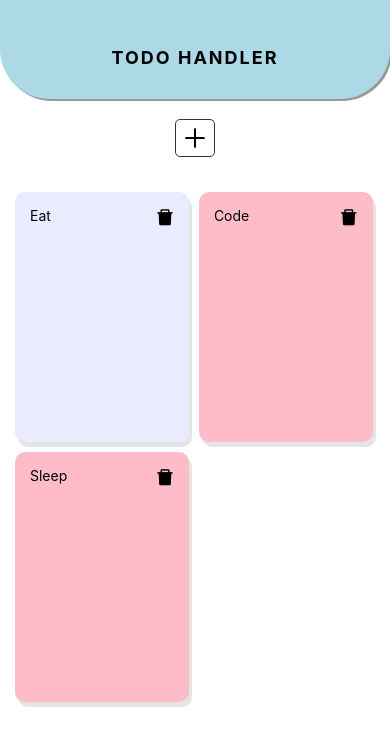
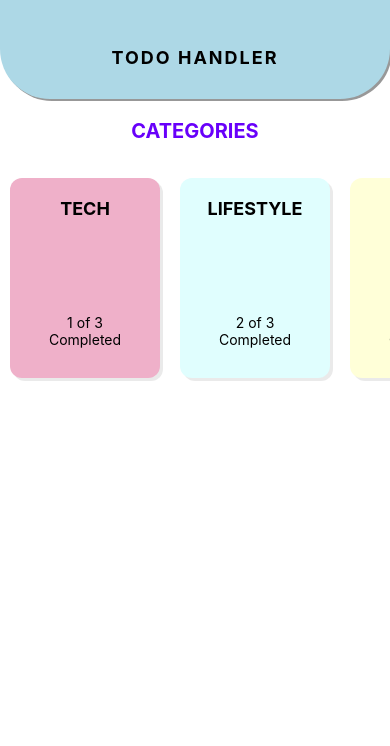
Before and after one commit to ceosss/todo-app, a React Native app: screen / in a window 390 px wide. Shown: the top 746 px of the page. Built offline with nearby package versions, Linux system fonts and the light colour scheme.

Commit message:
UPDATE: Added Category Cards and todo's inside a category

```diff
--- /dev/null
+++ b/components/CategoryItem.jsx
@@ -0,0 +1,58 @@
+import React, { useState } from "react";
+import { StyleSheet, Text, View, TouchableOpacity } from "react-native";
+import { getColor } from "../data";
+import CategoryModal from "./CategoryModal";
+
+const CategoryItem = ({ data }) => {
+  const [modalVisible, toggleModalVisible] = useState(false);
+  const completed = data.todo.filter((todo) => todo.done).length;
+  return (
+    <TouchableOpacity
+      style={[styles.categoryItem, { backgroundColor: getColor() }]}
+      onPress={() => toggleModalVisible(true)}
+    >
+      <Text style={styles.categoryName}>{data.category.toUpperCase()}</Text>
+      <View style={styles.stats}>
+        <Text>
+          {completed} of {data.todo.length}
+        </Text>
+        <Text>Completed</Text>
+      </View>
+      <CategoryModal
+        data={data}
+        visible={modalVisible}
+        toggleVisible={toggleModalVisible}
+      />
+    </TouchableOpacity>
+  );
+};
+
+export default CategoryItem;
+
+const styles = StyleSheet.create({
+  categoryItem: {
+    width: 150,
+    height: 200,
+    alignItems: "center",
+    backgroundColor: "lightgray",
+    marginHorizontal: 10,
+    marginVertical: 15,
+    padding: 20,
+    borderRadius: 12,
+    shadowColor: "#333",
+    shadowOffset: { width: 3, height: 3 },
+    shadowOpacity: 0.1,
+    elevation: 5,
+  },
+  categoryName: {
+    fontSize: 18,
+    fontWeight: "bold",
+  },
+  stats: {
+    position: "absolute",
+    bottom: 30,
+    justifyContent: "center",
+    alignItems: "center",
+    width: "100%",
+  },
+});
--- /dev/null
+++ b/components/CategoryModal.jsx
@@ -0,0 +1,51 @@
+import React from "react";
+import { StyleSheet, Text, View, Modal, FlatList } from "react-native";
+import { AntDesign } from "@expo/vector-icons";
+import TodoItem from "./todoItem";
+
+const CategoryModal = ({ data, visible, toggleVisible }) => {
+  const closeModal = () => toggleVisible(false);
+  return (
+    <Modal visible={visible} onRequestClose={closeModal} animationType="slide">
+      <View style={styles.categoryNameContainer}>
+        <Text style={styles.categoryName}>{data.category.toUpperCase()}</Text>
+        <AntDesign
+          name="close"
+          size={24}
+          color="black"
+          style={styles.cross}
+          onPress={closeModal}
+        />
+      </View>
+      <View style={styles.todos}>
+        <FlatList
+          data={data.todo}
+          renderItem={({ item }) => <TodoItem data={item} />}
+          keyExtractor={(item, index) => "key" + index}
+        />
+      </View>
+    </Modal>
+  );
+};
+
+export default CategoryModal;
+
+const styles = StyleSheet.create({
+  categoryNameContainer: {
+    alignItems: "center",
+    padding: 25,
+    marginBottom: 20,
+    borderBottomLeftRadius: 50,
+    backgroundColor: "yellowgreen",
+  },
+  categoryName: {
+    fontSize: 22,
+    fontWeight: "bold",
+    color: "white",
+  },
+  cross: {
+    position: "absolute",
+    top: 8,
+    right: 8,
+  },
+});
--- a/components/todo.jsx
+++ b/components/todo.jsx
@@ -7,48 +7,26 @@ import {
   Modal,
   TouchableOpacity,
 } from "react-native";
-import { AntDesign } from "@expo/vector-icons";
-import TodoInput from "./todoInput";
-import TodoItem from "./todoItem";
+import CategoryItem from "./CategoryItem";
+import data from "../data";
 
 const Todo = () => {
-  const [todos, setTodos] = useState([
-    { name: "Eat", done: false, id: "1" },
-    { name: "Code", done: false, id: "2" },
-    { name: "Sleep", done: false, id: "3" },
-  ]);
-  const [showTodoInput, toggleShowTodoInput] = useState(false);
-  const deleteTodo = (id) => setTodos(todos.filter((todo) => todo.id !== id));
-  const addTodo = (data) => setTodos([data, ...todos]);
+  const [todos, setTodos] = useState(data);
   return (
     <View style={styles.container}>
       <View style={styles.header}>
         <Text style={styles.headerText}>TODO HANDLER</Text>
       </View>
-      <TouchableOpacity
-        style={styles.iconHolder}
-        onPress={() => toggleShowTodoInput(true)}
-      >
-        <AntDesign name="plus" size={24} color="black" style={styles.icon} />
-      </TouchableOpacity>
-      <Modal
-        visible={showTodoInput}
-        animationType="slide"
-        onRequestClose={() => toggleShowTodoInput(false)}
-      >
-        <TodoInput
-          addTodo={addTodo}
-          toggleShowTodoInput={toggleShowTodoInput}
-        />
-      </Modal>
-      <View style={styles.content}>
+      <View style={styles.categoryContainer}>
+        <Text style={styles.categoryText}>CATEGORIES</Text>
+      </View>
+      <View style={styles.category}>
         <FlatList
-          data={todos}
-          renderItem={({ item }) => (
-            <TodoItem data={item} deleteTodo={deleteTodo} />
-          )}
-          horizontal={false}
-          numColumns={2}
+          data={data}
+          renderItem={({ item }) => <CategoryItem data={item} />}
+          horizontal={true}
+          showsHorizontalScrollIndicator={false}
+          keyExtractor={(item, index) => "key" + index}
         />
       </View>
     </View>
@@ -80,21 +58,15 @@ const styles = StyleSheet.create({
     textAlign: "center",
     letterSpacing: 2,
   },
-  iconHolder: {
-    width: "100%",
+  categoryContainer: {
     justifyContent: "center",
     alignItems: "center",
     marginVertical: 20,
   },
-  icon: {
-    paddingVertical: 5,
-    paddingHorizontal: 7,
-    borderColor: "#333",
-    borderWidth: 1,
-    borderRadius: 5,
+  categoryText: {
+    fontSize: 20,
+    fontWeight: "bold",
+    color: "#6800fa",
   },
-  content: {
-    flex: 1,
-    padding: 10,
-  },
+  category: {},
 });
--- a/components/todoItem.jsx
+++ b/components/todoItem.jsx
@@ -1,18 +1,16 @@
 import React from "react";
 import { StyleSheet, Text, View, TouchableOpacity } from "react-native";
+import { getColor } from "../data";
 import { AntDesign } from "@expo/vector-icons";
 
-const TodoItem = ({ data, deleteTodo }) => {
+const TodoItem = ({ data }) => {
   const backColor = {
     backgroundColor: getColor(),
   };
   return (
     <View style={[styles.todoItem, backColor]}>
       <Text>{data.name}</Text>
-      <TouchableOpacity
-        onPress={() => deleteTodo(data.id)}
-        style={styles.opacity}
-      >
+      <TouchableOpacity style={styles.opacity}>
         <AntDesign name="delete" size={18} color="black" />
       </TouchableOpacity>
     </View>
@@ -21,41 +19,19 @@ const TodoItem = ({ data, deleteTodo }) => {
 
 export default TodoItem;
 
-const getColor = () => {
-  const colors = [
-    "#FEBCC8",
-    "#FFFFD8",
-    "#EAEBFF",
-    "#E0FEFE",
-    "#D3EEFF",
-    "#EFB0C9",
-    "#F4C2D7",
-    "#F8DAE9",
-    "#B9D6F3",
-    "#A1C9F1",
-    "#F1E8D9",
-  ];
-  const random = Math.floor(Math.random() * colors.length);
-
-  return colors[random];
-};
-
 const styles = StyleSheet.create({
   todoItem: {
-    width: "47%",
-    height: 250,
+    width: "90%",
     padding: 15,
+    marginHorizontal: 20,
+    marginVertical: 5,
     borderRadius: 10,
-    margin: 5,
     flexDirection: "row",
     justifyContent: "space-between",
     shadowColor: "#ccc",
     shadowOffset: { width: 3, height: 5 },
     shadowOpacity: 0.5,
     elevation: 1,
-    // backgroundColor: getColor(),
-    // borderColor: "#ccc",
-    // borderWidth: 1,
   },
   opacity: {
     height: 20,
--- /dev/null
+++ b/data.js
@@ -0,0 +1,53 @@
+export default [
+  {
+    category: "Tech",
+    todo: [
+      { name: "Eat", done: true, id: "1" },
+      { name: "Code", done: false, id: "2" },
+      { name: "Sleep", done: false, id: "3" },
+    ],
+  },
+  {
+    category: "Lifestyle",
+    todo: [
+      { name: "Eat", done: false, id: "1" },
+      { name: "Code", done: true, id: "2" },
+      { name: "Sleep", done: true, id: "3" },
+    ],
+  },
+  {
+    category: "Tech",
+    todo: [
+      { name: "Eat", done: true, id: "1" },
+      { name: "Code", done: false, id: "2" },
+      { name: "Sleep", done: false, id: "3" },
+    ],
+  },
+  {
+    category: "Lifestyle",
+    todo: [
+      { name: "Eat", done: false, id: "1" },
+      { name: "Code", done: true, id: "2" },
+      { name: "Sleep", done: true, id: "3" },
+    ],
+  },
+];
+
+export const getColor = () => {
+  const colors = [
+    "#FEBCC8",
+    "#FFFFD8",
+    "#EAEBFF",
+    "#E0FEFE",
+    "#D3EEFF",
+    "#EFB0C9",
+    "#F4C2D7",
+    "#F8DAE9",
+    "#B9D6F3",
+    "#A1C9F1",
+    "#F1E8D9",
+  ];
+  const random = Math.floor(Math.random() * colors.length);
+
+  return colors[random];
+};
```
